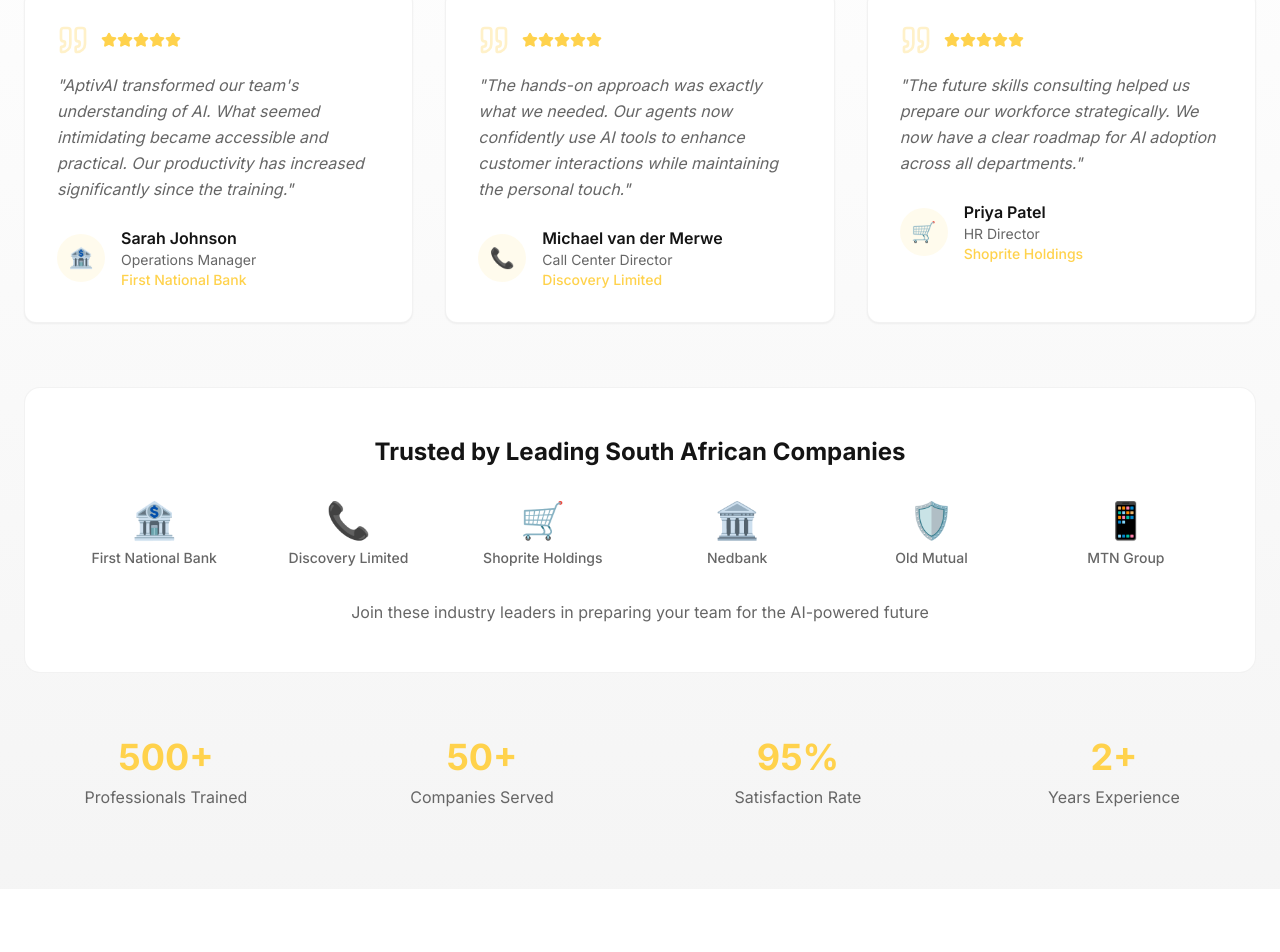
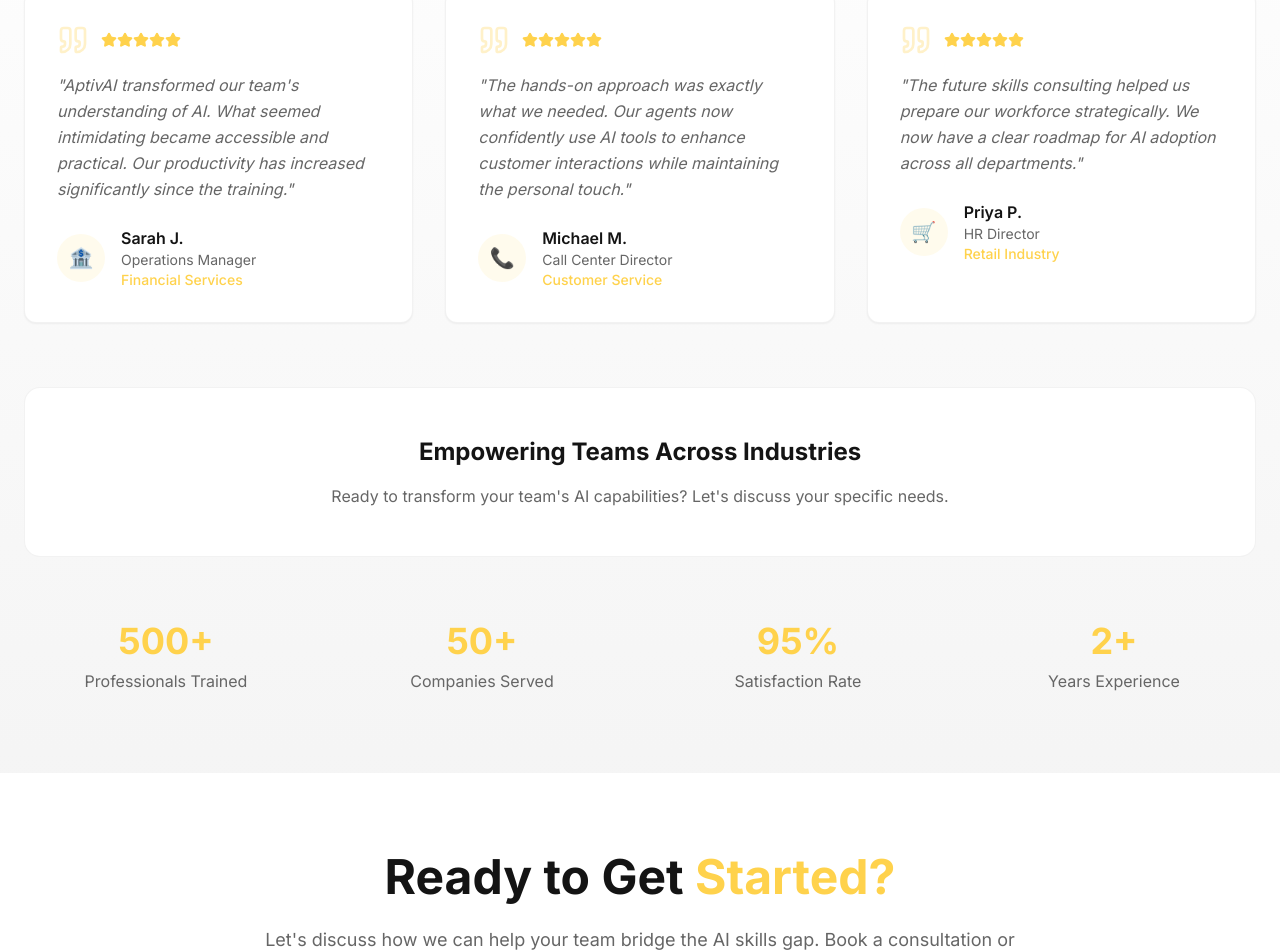
Before and after one commit to AptivAi-droid/aptivai-corporate-consulting, a React (Vite) app: page / in a window 1280 px wide. Shown: the part 4734-5686 px from the top of the page. Built offline with nearby package versions, Linux system fonts and the light colour scheme.

Commit message:
Remove trusted company data
Remove the section displaying trusted companies like MTN, Shoprite, etc. This includes the partner logos and associated text.

```diff
--- a/src/components/testimonials-section.tsx
+++ b/src/components/testimonials-section.tsx
@@ -4,38 +4,29 @@ import { Star, Quote } from "lucide-react";
 const TestimonialsSection = () => {
   const testimonials = [
     {
-      name: "Sarah Johnson",
+      name: "Sarah J.",
       role: "Operations Manager",
-      company: "First National Bank",
+      company: "Financial Services",
       content: "AptivAI transformed our team's understanding of AI. What seemed intimidating became accessible and practical. Our productivity has increased significantly since the training.",
       rating: 5,
       logo: "🏦"
     },
     {
-      name: "Michael van der Merwe",
+      name: "Michael M.",
       role: "Call Center Director",
-      company: "Discovery Limited",
+      company: "Customer Service",
       content: "The hands-on approach was exactly what we needed. Our agents now confidently use AI tools to enhance customer interactions while maintaining the personal touch.",
       rating: 5,
       logo: "📞"
     },
     {
-      name: "Priya Patel",
+      name: "Priya P.",
       role: "HR Director",
-      company: "Shoprite Holdings",
+      company: "Retail Industry",
       content: "The future skills consulting helped us prepare our workforce strategically. We now have a clear roadmap for AI adoption across all departments.",
       rating: 5,
       logo: "🛒"
     }
-  ];
-
-  const partners = [
-    { name: "First National Bank", logo: "🏦" },
-    { name: "Discovery Limited", logo: "📞" },
-    { name: "Shoprite Holdings", logo: "🛒" },
-    { name: "Nedbank", logo: "🏛️" },
-    { name: "Old Mutual", logo: "🛡️" },
-    { name: "MTN Group", logo: "📱" }
   ];
 
   return (
@@ -89,30 +80,14 @@ const TestimonialsSection = () => {
           ))}
         </div>
 
-        {/* Trusted Partners */}
-        <div className="bg-card border border-border/50 rounded-2xl p-8 md:p-12">
-          <h3 className="text-2xl font-bold text-foreground text-center mb-8">
-            Trusted by Leading South African Companies
+        {/* Client Focus */}
+        <div className="bg-card border border-border/50 rounded-2xl p-8 md:p-12 text-center">
+          <h3 className="text-2xl font-bold text-foreground mb-4">
+            Empowering Teams Across Industries
           </h3>
-
-          <div className="grid grid-cols-2 md:grid-cols-3 lg:grid-cols-6 gap-8 items-center">
-            {partners.map((partner, index) => (
-              <div key={index} className="text-center group">
-                <div className="text-4xl mb-2 group-hover:scale-110 transition-transform">
-                  {partner.logo}
-                </div>
-                <div className="text-sm text-muted-foreground font-medium">
-                  {partner.name}
-                </div>
-              </div>
-            ))}
-          </div>
-
-          <div className="mt-8 text-center">
-            <p className="text-muted-foreground">
-              Join these industry leaders in preparing your team for the AI-powered future
-            </p>
-          </div>
+          <p className="text-muted-foreground">
+            Ready to transform your team's AI capabilities? Let's discuss your specific needs.
+          </p>
         </div>
 
         {/* Stats */}
```
